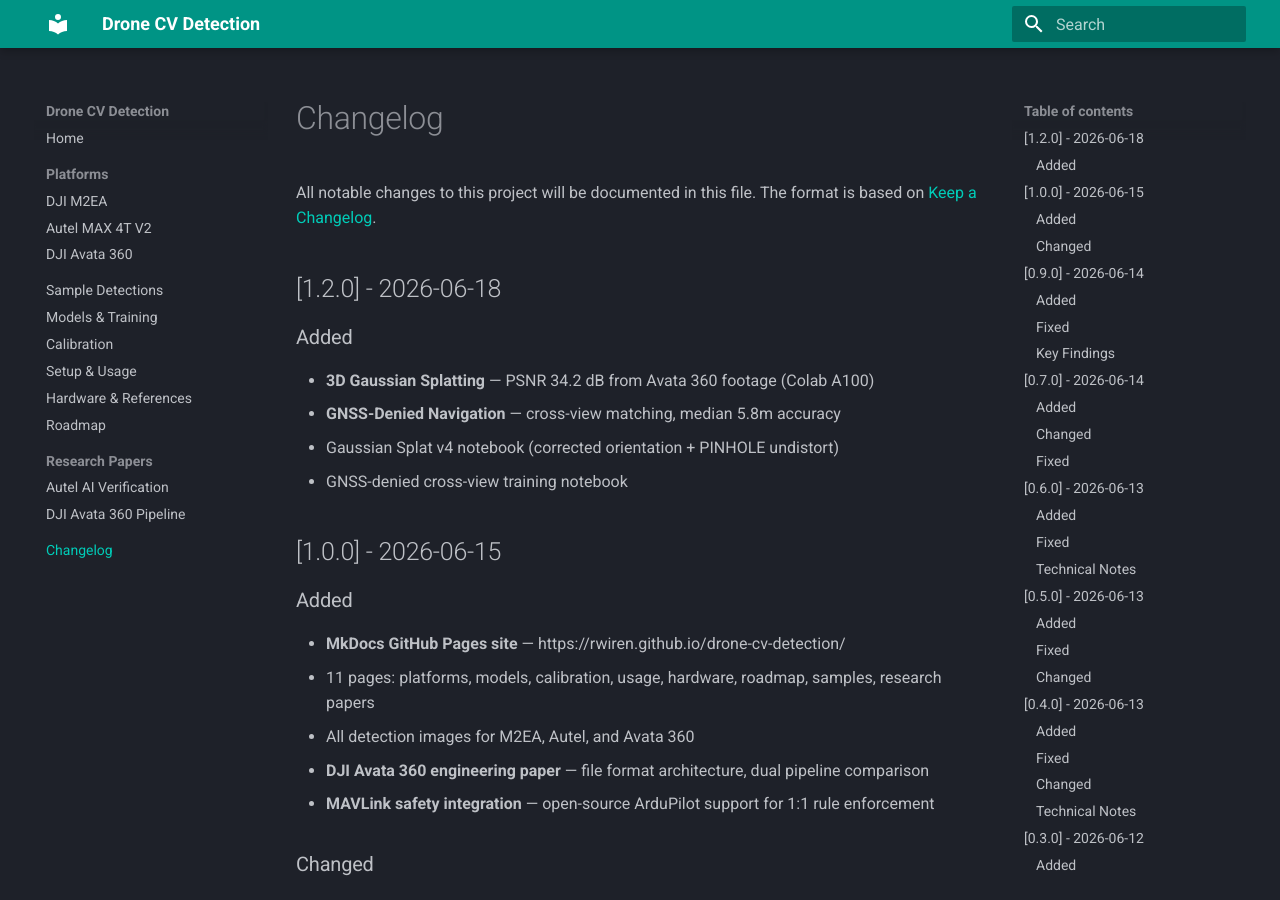
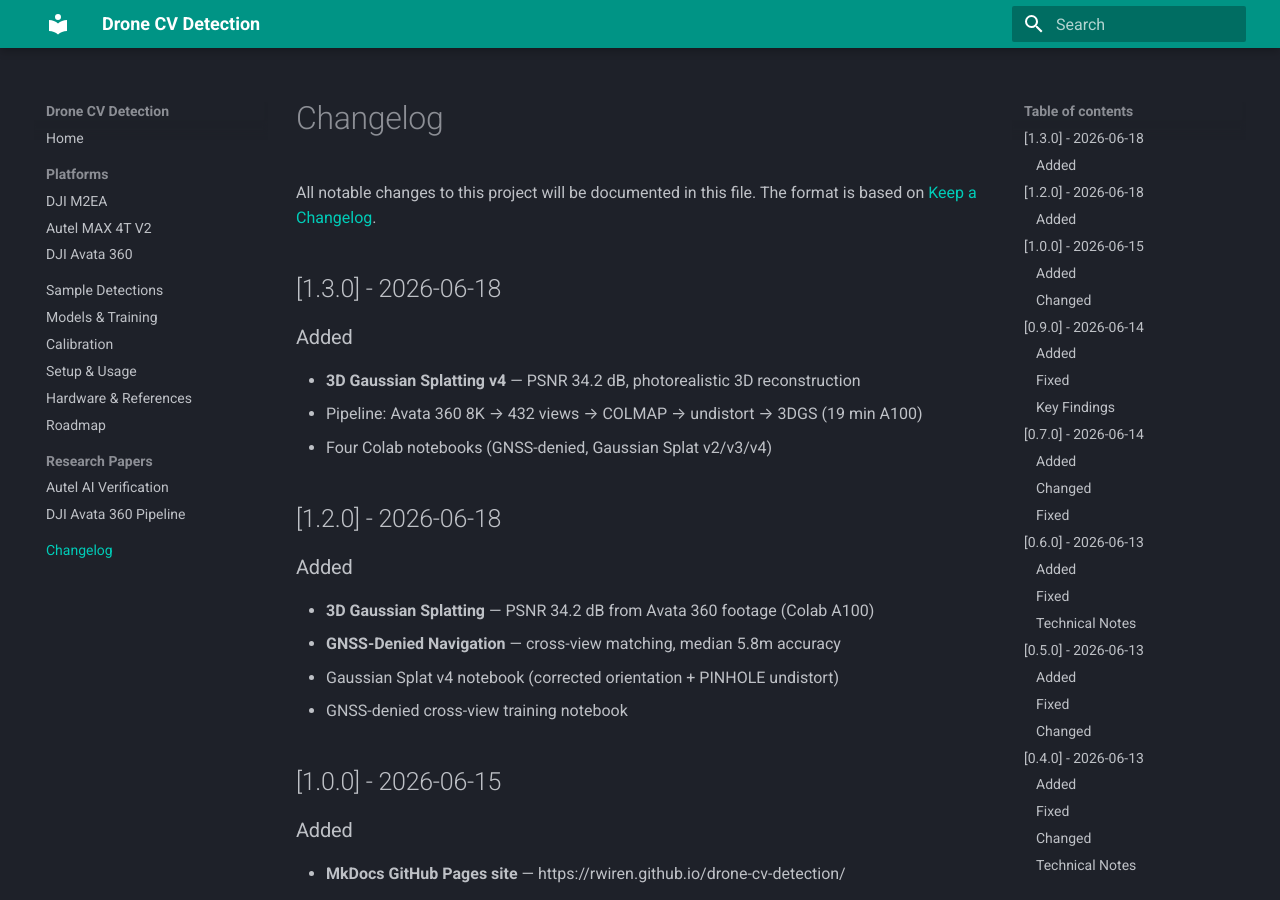
Before and after one commit to rwiren/drone-cv-detection, an MkDocs documentation site: the page built from docs-site/changelog.md, in a window 1280 px wide and 900 px high. Built offline with MkDocs 1.6.1 and Material for MkDocs 9.7.7, drawn with Linux system fonts in a browser that asks for light colours.

Commit message:
release: v1.3.0 — Gaussian Splatting PSNR 34.2 dB

```diff
--- a/docs-site/changelog.md
+++ b/docs-site/changelog.md
@@ -2,6 +2,13 @@
 
 All notable changes to this project will be documented in this file.
 The format is based on [Keep a Changelog](https://keepachangelog.com/en/1.0.0/).
+## [1.3.0] - 2026-06-18
+
+### Added
+- **3D Gaussian Splatting v4** — PSNR 34.2 dB, photorealistic 3D reconstruction
+- Pipeline: Avata 360 8K → 432 views → COLMAP → undistort → 3DGS (19 min A100)
+- Four Colab notebooks (GNSS-denied, Gaussian Splat v2/v3/v4)
+
 ## [1.2.0] - 2026-06-18
 
 ### Added
```
Also changed, not shown: CHANGELOG.md (+7 -0 lines), README.md (+1 -1 lines).
